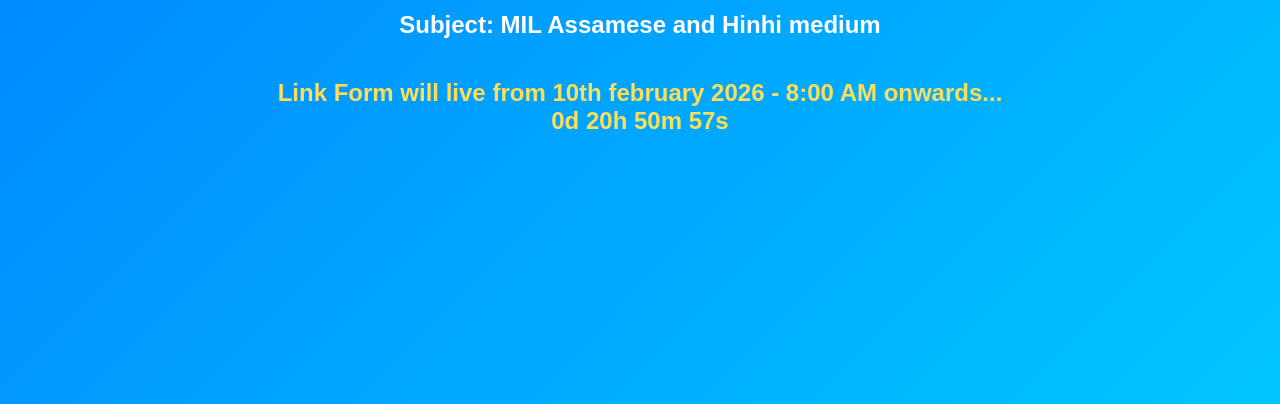
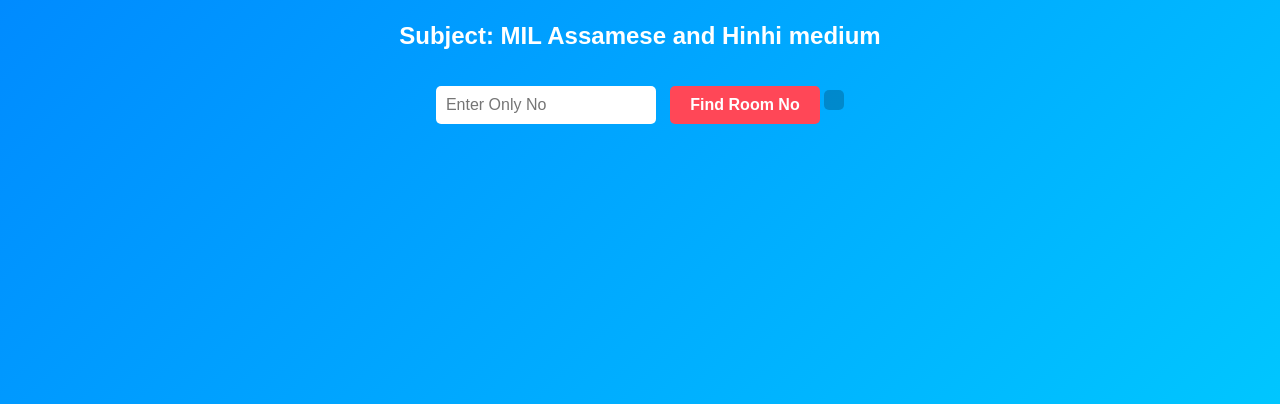
Before and after one commit to rolltoroom/checkroom, a plain HTML site: page index.html in a window 1280 px wide. Shown: the part 454-858 px from the top of the page. Drawn offline with Linux system fonts and the light colour scheme.

Commit message:
Update index.html

```diff
--- a/index.html
+++ b/index.html
@@ -97,7 +97,7 @@
 
     <script>
         // Set the target date and time (example: March 3rd, 2025, 8:00 AM)
-        const targetDate = new Date('February 10, 2026 08:00:00').getTime();
+        const targetDate = new Date('February 10, 2025 08:00:00').getTime();
 
         // Function to update the countdown
         function updateCountdown() {
```
